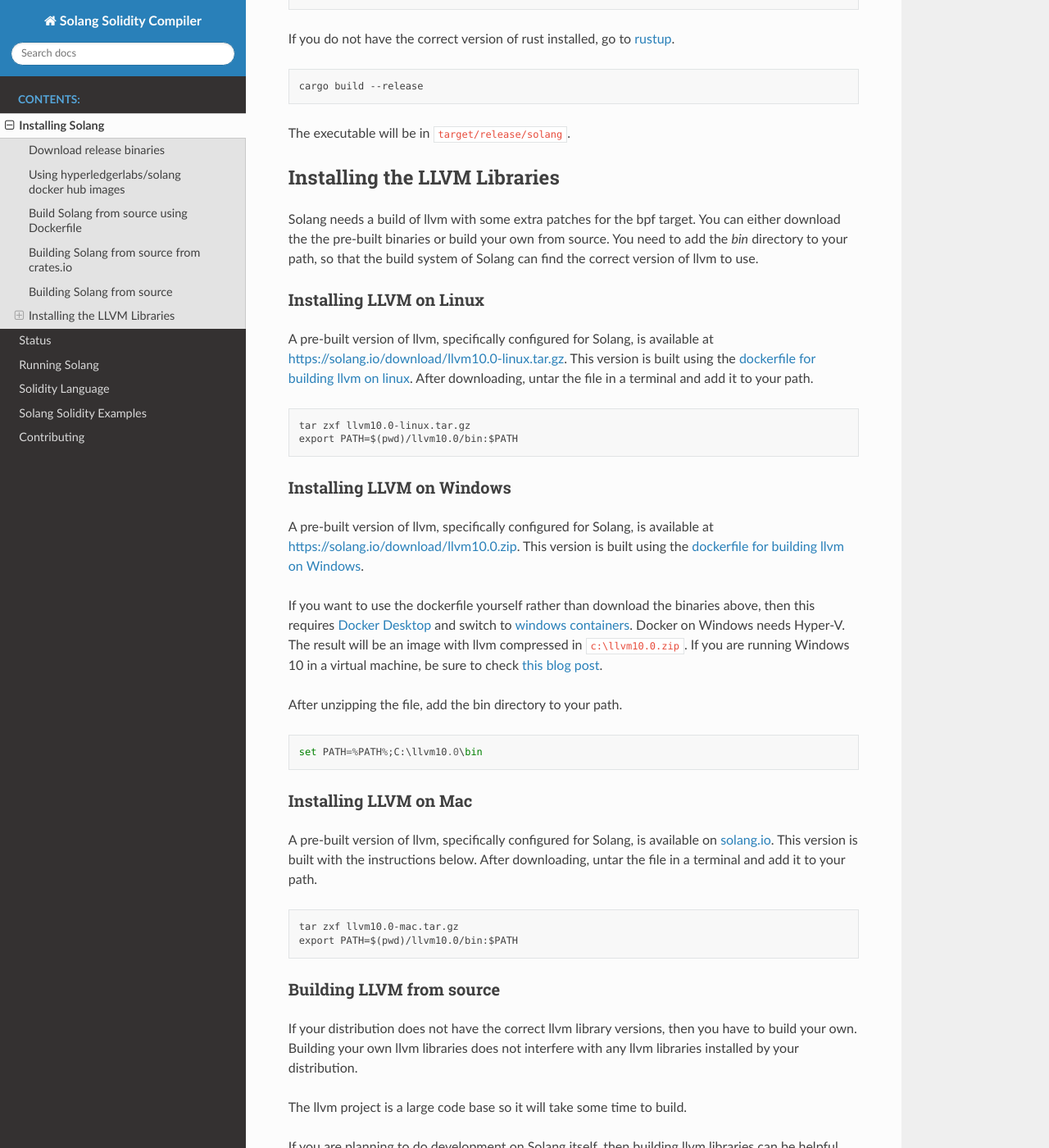
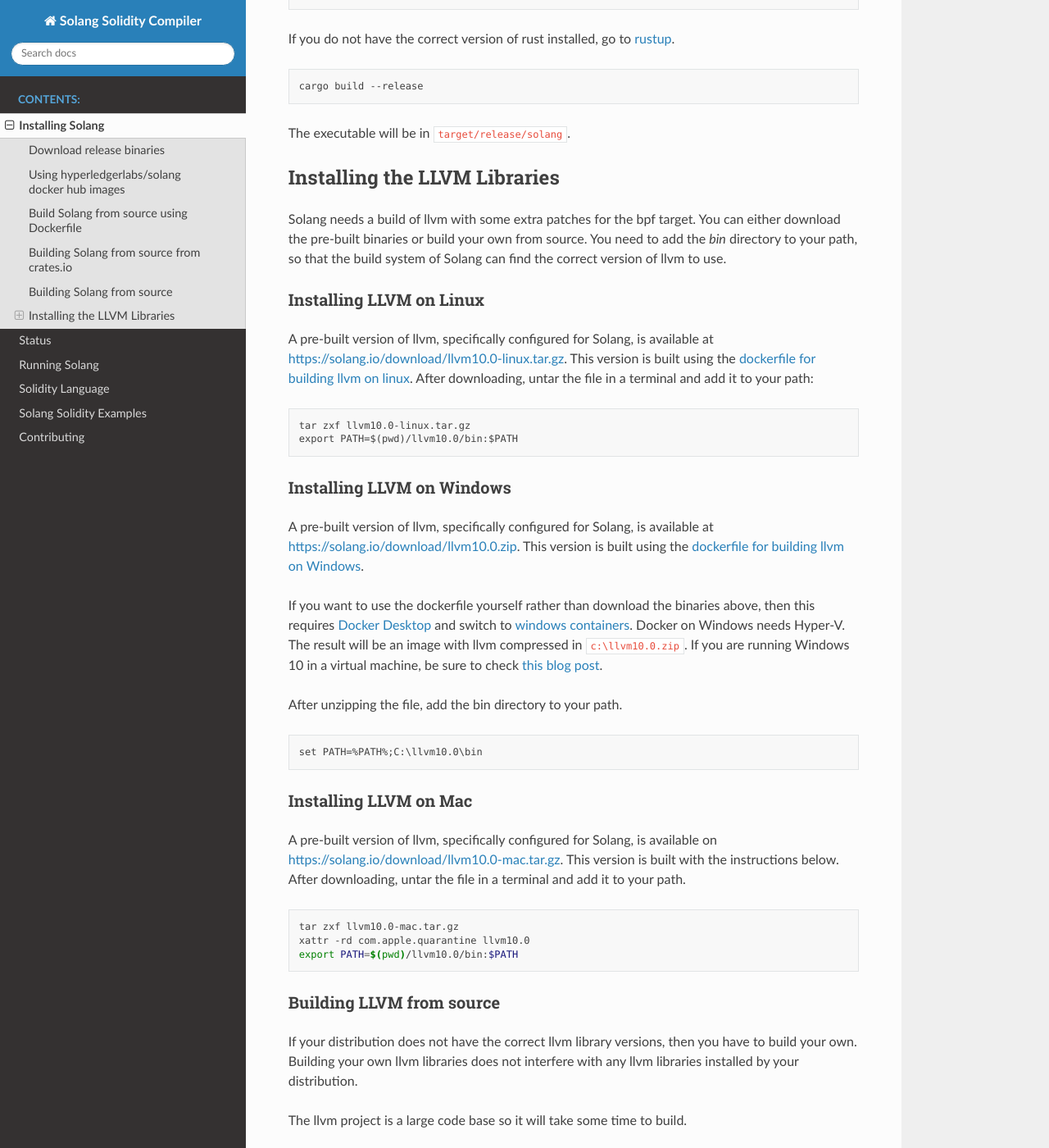
Before and after one commit to hyperledger-solang/solang, a Sphinx documentation site: the page built from docs/installing.rst, in a window 1280 px wide and 1400 px high, scrolled down 1459 px. Shown: the whole window at 82% size. Built offline with Sphinx 7.4.7 and the Read the Docs theme 2.0.0, drawn with Linux system fonts in a browser that asks for light colours.

Commit message:
xattr -d com.apple.quarantine needed on mac
Signed-off-by: Sean Young <sean@mess.org>

```diff
--- a/docs/installing.rst
+++ b/docs/installing.rst
@@ -81,7 +81,7 @@
 -----------------------------
 
 Solang needs a build of llvm with some extra patches for the bpf target. You can either
-download the the pre-built binaries or build your own from source. You need to add
+download the pre-built binaries or build your own from source. You need to add
 the `bin` directory to your path, so that the build system of Solang can find the
 correct version of llvm to use.
 
@@ -91,9 +91,7 @@
 A pre-built version of llvm, specifically configured for Solang, is available at
 `<https://solang.io/download/llvm10.0-linux.tar.gz>`_. This version is built using the
 `dockerfile for building llvm on linux <https://github.com/hyperledger-labs/solang/blob/master/scripts/build-llvm-linux.dockerfile>`_.
-After downloading, untar the file in a terminal and add it to your path.
-
-.. code-block::
+After downloading, untar the file in a terminal and add it to your path::
 
 	tar zxf llvm10.0-linux.tar.gz
 	export PATH=$(pwd)/llvm10.0/bin:$PATH
@@ -114,7 +112,7 @@
 
 After unzipping the file, add the bin directory to your path.
 
-.. code-block::
+.. code-block:: text
 
 	set PATH=%PATH%;C:\llvm10.0\bin
 
@@ -122,13 +120,14 @@
 ______________________
 
 A pre-built version of llvm, specifically configured for Solang, is available on
-`solang.io <https://solang.io/download/llvm10.0-mac.tar.gz>`_. This version is built
+`<https://solang.io/download/llvm10.0-mac.tar.gz>`_. This version is built
 with the instructions below. After downloading, untar the file in a terminal and
 add it to your path.
 
-.. code-block::
+.. code-block:: bash
 
 	tar zxf llvm10.0-mac.tar.gz
+	xattr -rd com.apple.quarantine llvm10.0
 	export PATH=$(pwd)/llvm10.0/bin:$PATH
 
 .. _llvm-from-source:
```
